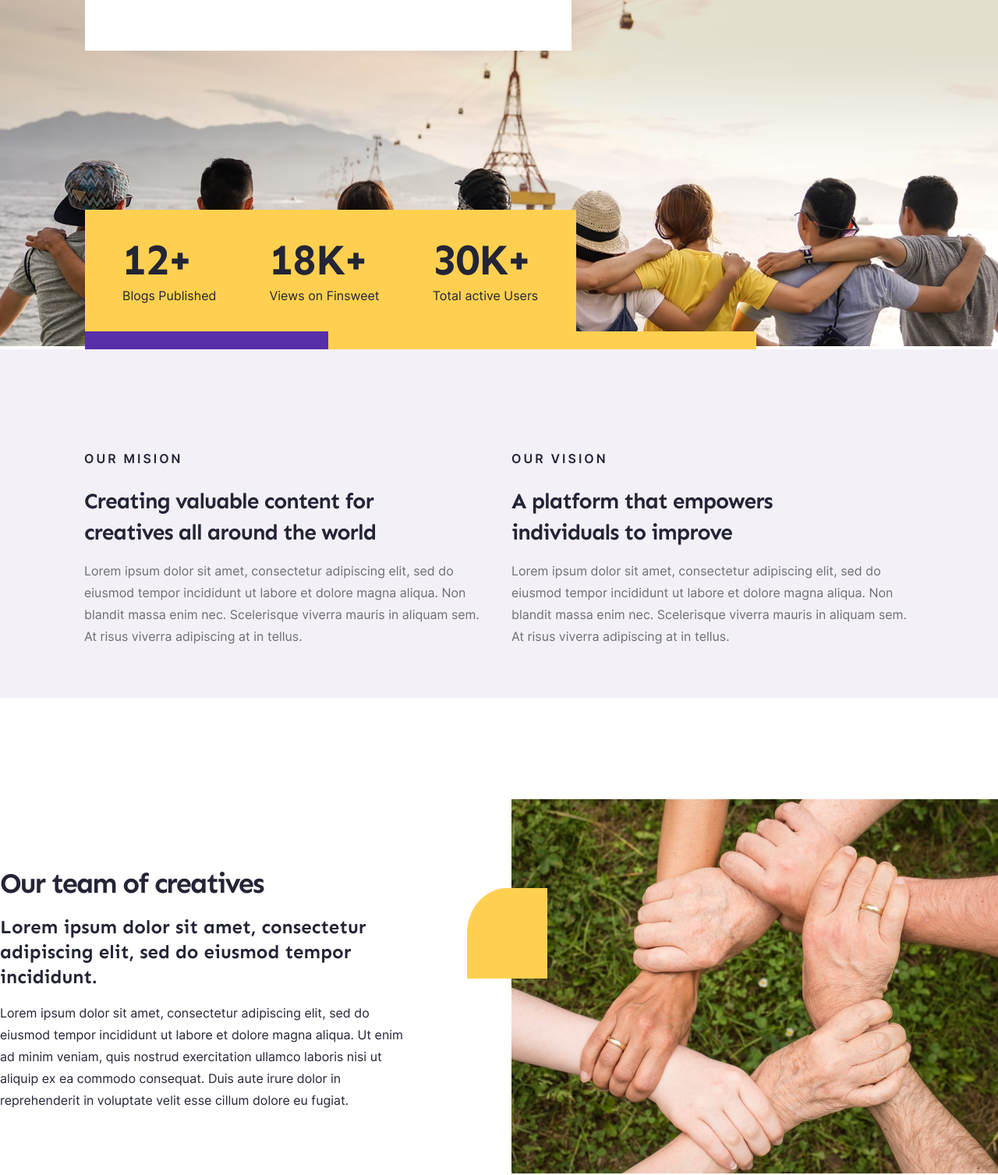
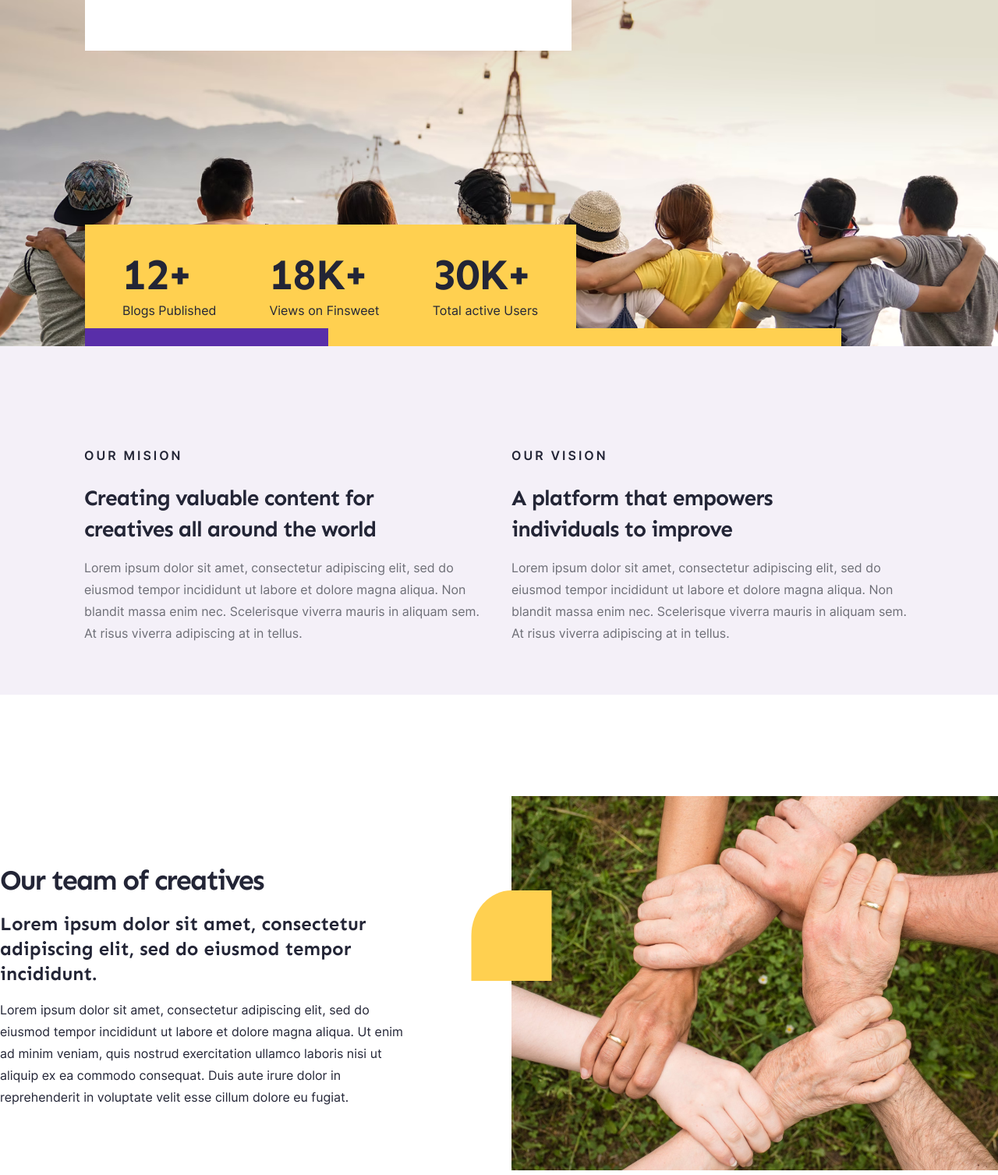
Before and after one commit to Aleksandra1001/Finsweet.github.io, a website: page src/about.html in a window 1280 px wide. Shown: the part 451-1958 px from the top of the page at 78% size. Drawn offline with nearby package versions, Linux system fonts and the light colour scheme; files that its build step writes are made by us from their sources.

Commit message:
Fix bugs

```diff
--- a/src/scss/_general.scss
+++ b/src/scss/_general.scss
@@ -547,9 +547,6 @@
 }
 .about-us {
     padding-top: 80px;
-    &__container {
-        @include before_shape;
-    }
     &__descr {
         display: flex;
         gap: 35px;
@@ -574,6 +571,7 @@
     &__img {
         position: relative;
         img {
+            display: block;
             width: 100%;
             height: auto;
             object-fit: cover;
@@ -581,14 +579,15 @@
     }
     &__wrapper {
         position: absolute;
-        bottom: 23px;
+        bottom: 0;
         left: 109px;
         display: flex;
         gap: 68px;
         width: 630px;
         height: 156px;
         background-color: $main_color;
-        padding: 32px 48px;
+        padding: 32px 48px 55px 48px;
+        @include before_shape;
     }
     // &__content {
     //     display: flex;
--- a/src/scss/_media.scss
+++ b/src/scss/_media.scss
@@ -819,8 +819,8 @@
             &:before {
                 width: 60px;
                 height: 75px;
-                right: 280px;
-                top: 28px;
+                // right: 280px;
+                // top: 28px;
             }
             img {
                 width: 300px;
@@ -1263,7 +1263,7 @@
             &:before {
                 width: 45px;
                 height: 55px;
-                right: 230px;
+                // right: 230px;
             }
             img {
                 width: 250px;
--- a/src/scss/base/_mixins.scss
+++ b/src/scss/base/_mixins.scss
@@ -23,7 +23,7 @@
     &:before {
         content: "";
         position: absolute;
-        left: 109px;
+        left: 0;
         bottom: 0;
         width: 312px;
         height: 23px;
@@ -70,8 +70,9 @@
         height: 116px;
         background-color: $main_color;
         border-radius: 50% 0 0 0;
-        top: 114px;
-        right: 578px;
+        top: 25%;
+        left: 0;
+        transform: translateX(-50%);
     }
 }
 
```
